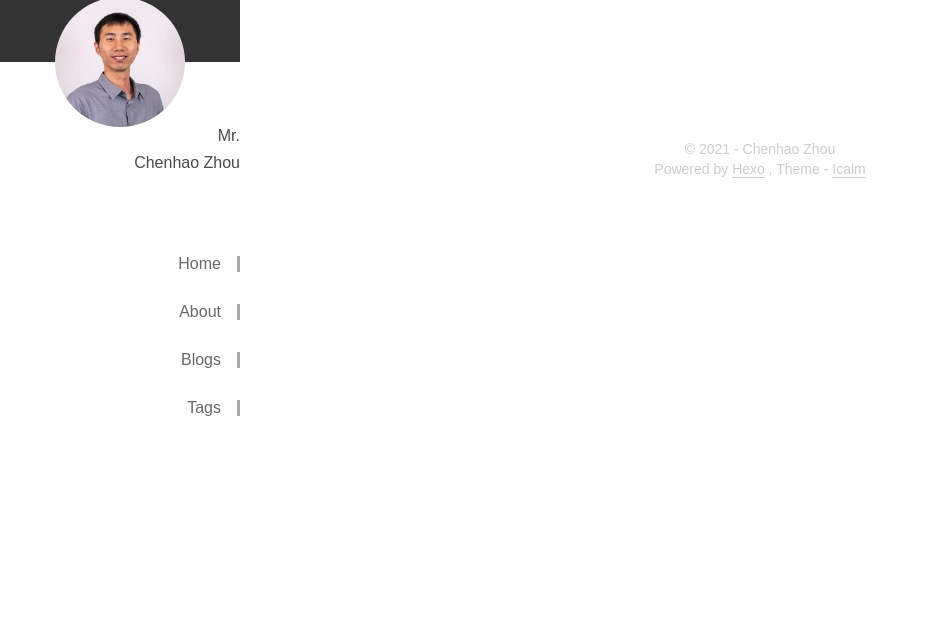
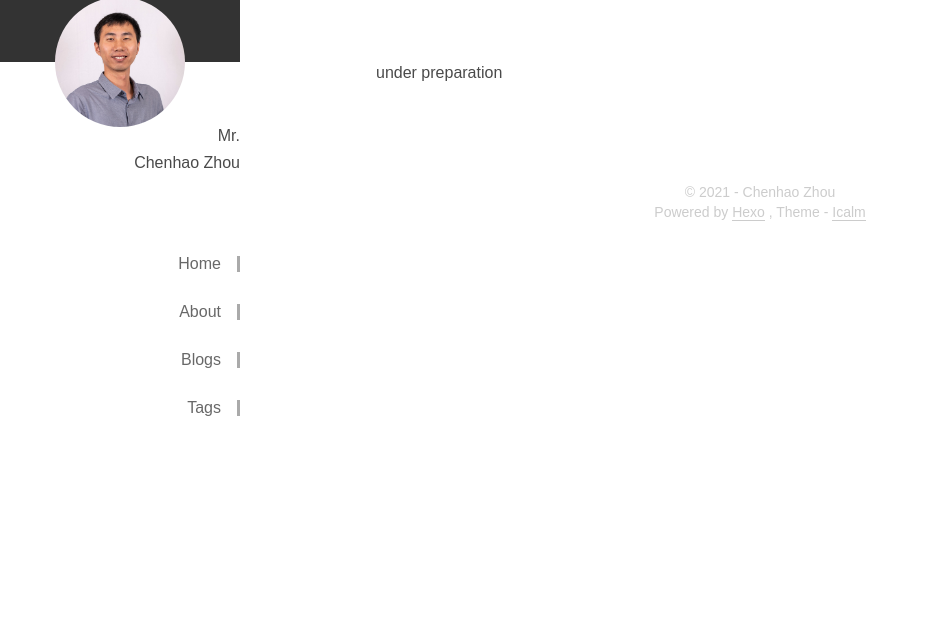
Before and after one commit to zhouchenhao/zhouchenhao.github.io, a plain HTML site: page About/index.html in a window 1280 px wide. Shown: the part 118-738 px from the top of the page, without its empty margins (0-928 px from the left). Drawn offline with Linux system fonts and the light colour scheme; a small style sheet from the web is missing.

Commit message:
Site updated: 2021-10-12 22:34:07

```diff
--- a/About/index.html
+++ b/About/index.html
@@ -81,6 +81,7 @@
     </header>
 
     <section>
+      <p>under preparation</p>
 
 
 
```
